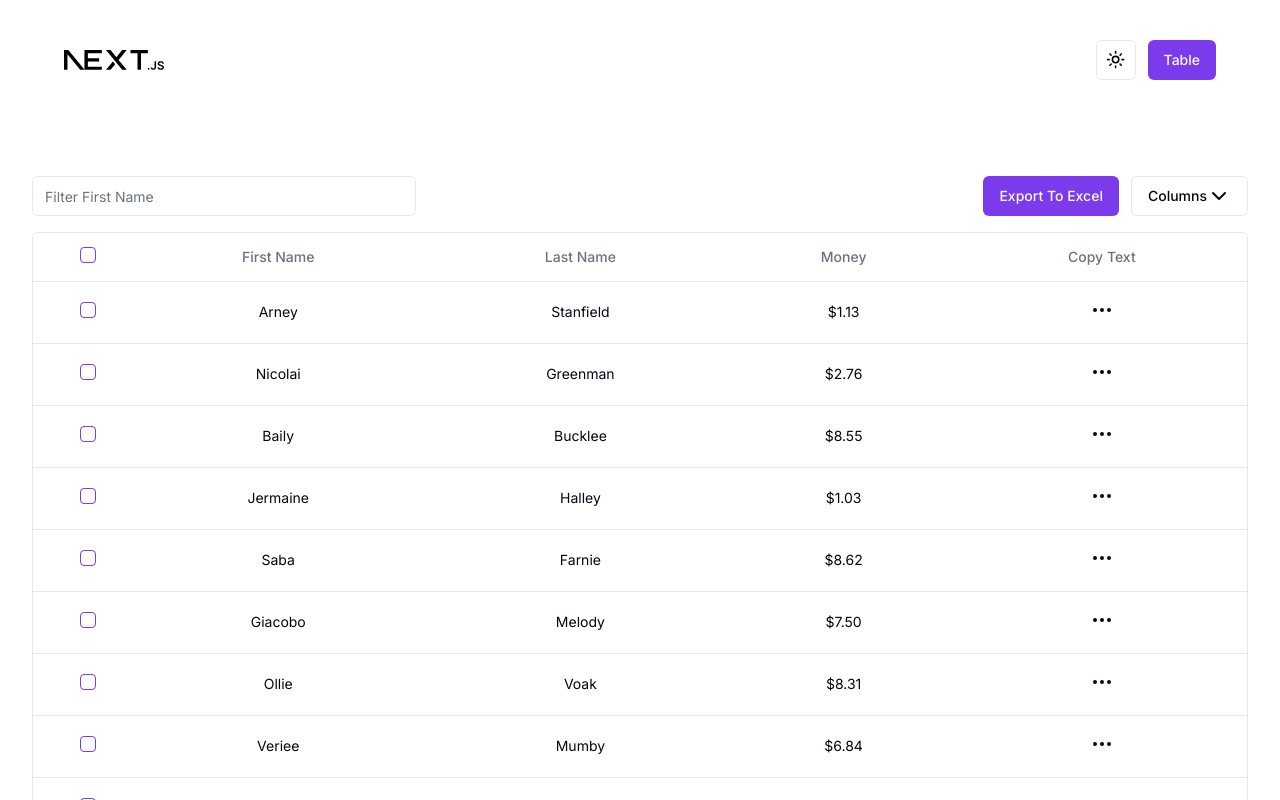
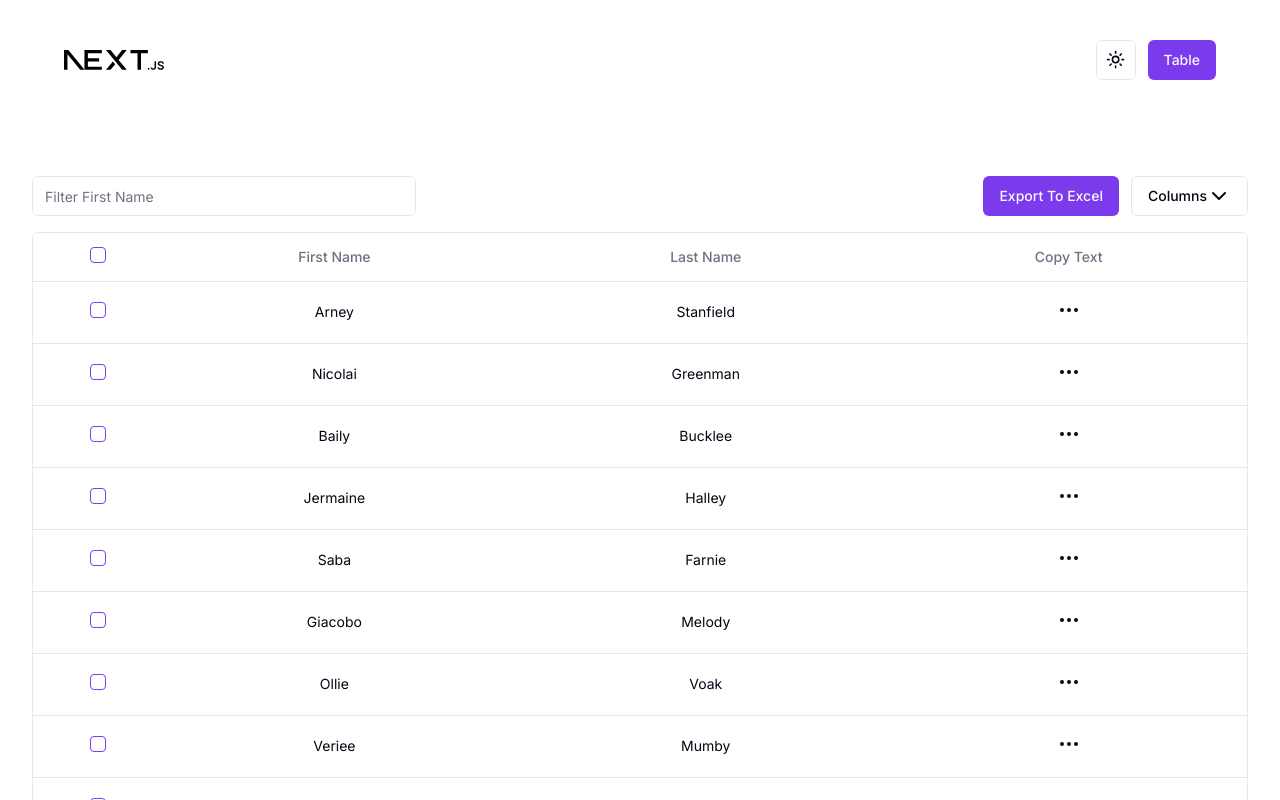
Before and after one commit to siddiquenaim/shadcn-practice-project, a Next.js app: page /people in a window 1280 px wide. Shown: the top 800 px of the page. Built offline with nearby package versions, Linux system fonts and the light colour scheme.

Commit message:
added blog page route

```diff
--- /dev/null
+++ b/app/blogs/page.tsx
@@ -0,0 +1,11 @@
+import React from "react";
+
+const page = () => {
+  return (
+    <div className="container py-10 mx-auto">
+      <h1 className="text-center text-2xl font-semibold">Blogs Page</h1>
+    </div>
+  );
+};
+
+export default page;
--- a/app/people/PeopleDataTable.tsx
+++ b/app/people/PeopleDataTable.tsx
@@ -128,9 +128,6 @@ export function PeopleDataTable<TData, TValue>({
           onChange={(e) => {
             handleFilter(e.target.value, "first_name");
           }}
-          // onChange={(e) =>
-          //   table.getColumn("first_name")?.setFilterValue(e.target.value)
-          // }
           className="max-w-sm"
         />
 
--- a/app/people/column.tsx
+++ b/app/people/column.tsx
@@ -6,6 +6,7 @@ import DropDownCopy from "@/components/custom/DropDownCopy";
 import { Button } from "@/components/ui/button";
 import { ArrowUpDown } from "lucide-react";
 import { Checkbox } from "@/components/ui/checkbox";
+import MoneyComponent from "@/components/custom/MoneyComponent";
 
 export const columns: ColumnDef<Person>[] = [
   {
@@ -75,10 +76,18 @@ export const columns: ColumnDef<Person>[] = [
       return <div>{formatted}</div>;
     }, //cell formatting
   },
-  {
-    accessorKey: "money",
-    header: "Money",
-  },
+  // {
+  //   accessorKey: "money",
+  //   header: "Money",
+  //   cell: ({ row }) => {
+  //     return (
+  //       <div>
+  //         <MoneyComponent row={row} />
+  //       </div>
+  //     );
+  //   },
+  // },
+
   {
     id: "action",
     header: "Copy Text",
--- /dev/null
+++ b/components/custom/MoneyComponent.tsx
@@ -0,0 +1,11 @@
+import React from "react";
+
+interface MoneyComponent {
+  row: {};
+}
+
+const MoneyComponent = ({ row }) => {
+  return <div>{console.log(row)}</div>;
+};
+
+export default MoneyComponent;
```
